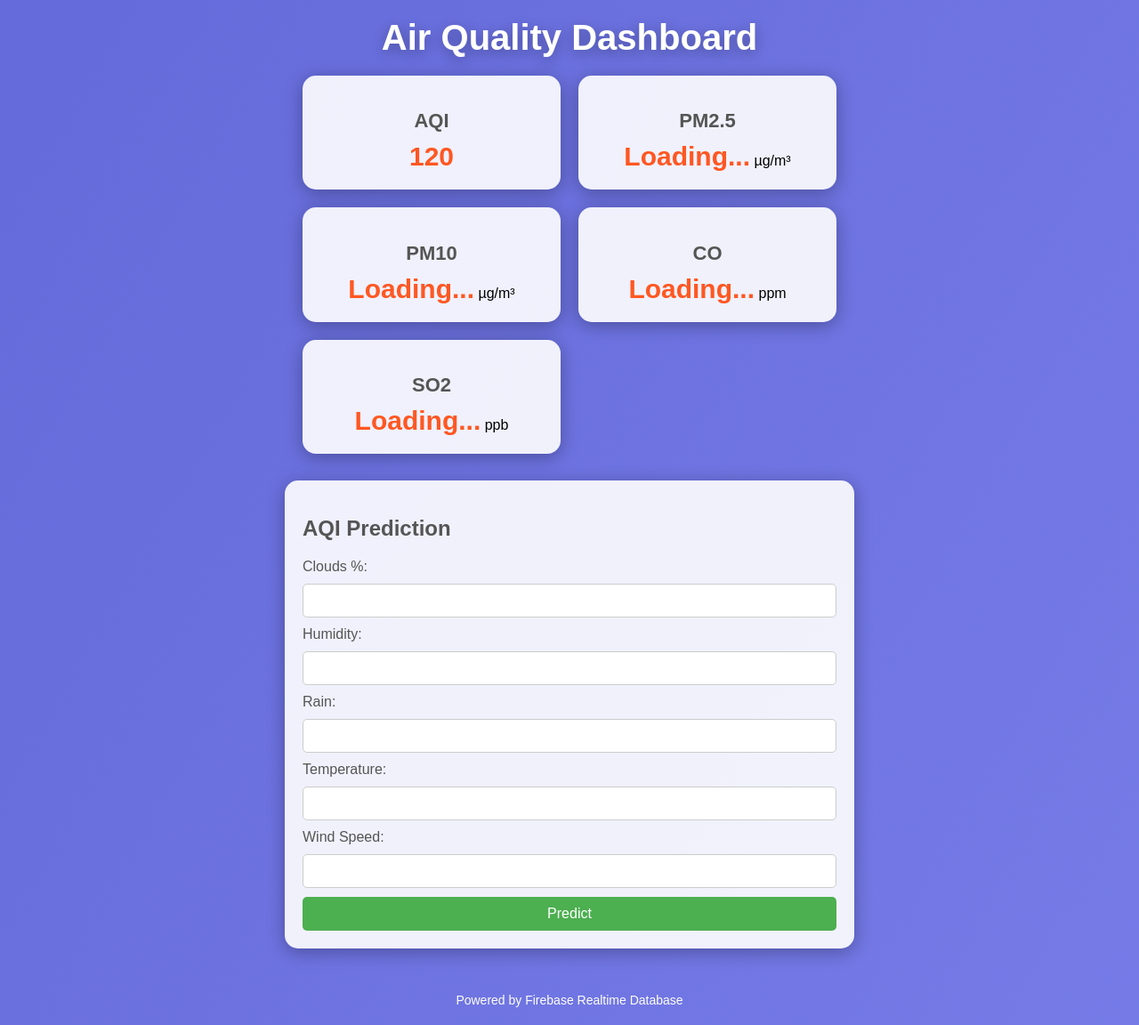
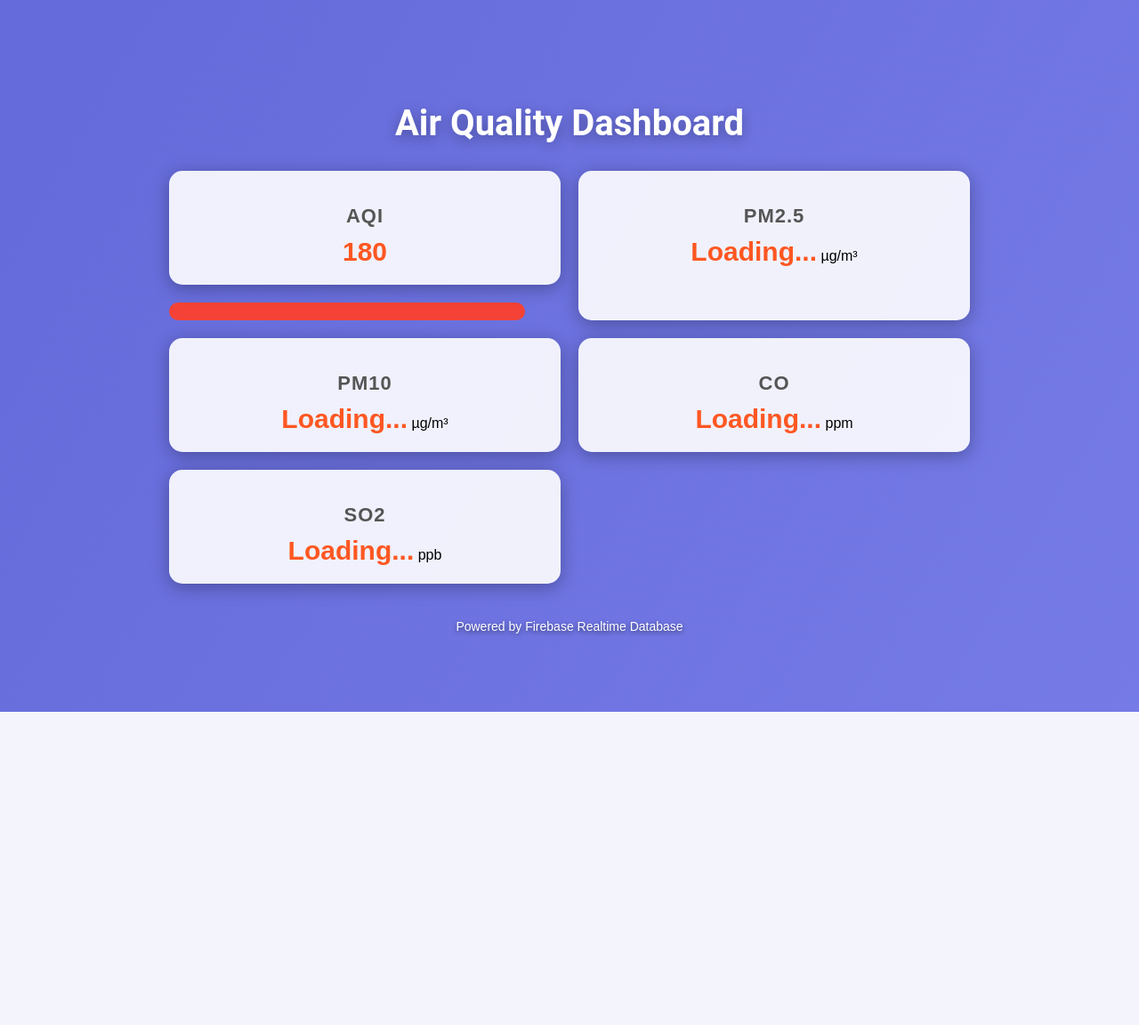
Before and after one commit to mluser2313/render-demo, a Flask app: page / in a window 1280 px wide. Shown: the whole page at 89% size. After the commit the page ends 800 px from the top, so only its background shows below. Run offline with Flask 3, Linux system fonts and the light colour scheme; parts of the project's set-up code (start-up, migrations or seed data) failed here and were passed over; some libraries are stand-ins or nearby versions.

Commit message:
Update index.html

```diff
--- a/templates/index.html
+++ b/templates/index.html
@@ -9,14 +9,16 @@
             font-family: 'Arial', sans-serif;
             margin: 0;
             padding: 0;
-            min-height: 100vh;
+            height: 100vh;
             background: linear-gradient(120deg, #4e54c8, #8f94fb);
             background-size: 400% 400%;
             animation: gradientAnimation 10s ease infinite;
             display: flex;
             flex-direction: column;
             align-items: center;
-            overflow-y: auto;
+            justify-content: center;
+            overflow: hidden;
+            scroll-behavior: smooth;
         }
 
         @keyframes gradientAnimation {
@@ -29,16 +31,16 @@
             color: #fff;
             font-size: 40px;
             text-shadow: 0 4px 15px rgba(0, 0, 0, 0.3);
-            margin: 20px 0;
+            margin-bottom: 30px;
+            font-family: 'Roboto', sans-serif;
         }
 
         .data-container {
             display: grid;
-            grid-template-columns: 1fr 1fr;
+            grid-template-columns: 1fr 1fr; /* Two columns */
             gap: 20px;
             max-width: 900px;
             width: 90%;
-            margin-bottom: 30px;
         }
 
         .data-card {
@@ -51,97 +53,104 @@
             cursor: pointer;
             position: relative;
             overflow: hidden;
+            backdrop-filter: blur(10px);
         }
 
         .data-card:hover {
             transform: translateY(-12px);
             box-shadow: 0 8px 25px rgba(0, 0, 0, 0.4);
             background-color: rgba(255, 255, 255, 1);
+            filter: brightness(1.2);
         }
 
         .data-card h2 {
             font-size: 22px;
             color: #555;
             margin-bottom: 10px;
+            text-transform: uppercase;
+            letter-spacing: 1px;
+            font-weight: 600;
         }
 
         .data-card span {
             font-size: 30px;
             color: #ff5722;
             font-weight: bold;
+            transition: color 0.4s ease;
+        }
+
+        .data-card:hover span {
+            color: #e91e63;
+            text-shadow: 0 0 10px rgba(233, 30, 99, 0.5);
+        }
+
+        .tooltip {
+            position: absolute;
+            top: 0;
+            left: 0;
+            width: 100%;
+            height: 100%;
+            background: rgba(0, 0, 0, 0.6);
+            color: #fff;
+            display: flex;
+            align-items: center;
+            justify-content: center;
+            text-align: center;
+            padding: 15px;
+            box-sizing: border-box;
+            opacity: 0;
+            pointer-events: none;
+            transition: opacity 0.3s, transform 0.3s ease-out;
+        }
+
+        .data-card:hover .tooltip {
+            opacity: 1;
+            transform: scale(1.05);
         }
 
         .footer {
-            margin: 20px 0;
+            margin-top: 40px;
             font-size: 14px;
             color: #fff;
+            text-shadow: 0 2px 5px rgba(0, 0, 0, 0.5);
         }
 
-        /* Form container styles */
-        .form-container {
-            background: rgba(255, 255, 255, 0.9);
-            border-radius: 15px;
-            box-shadow: 0 4px 20px rgba(0, 0, 0, 0.3);
-            padding: 20px;
+        /* AQI Bar Container - position next to AQI box */
+        .aqi-bar-container {
+            display: flex;
+            align-items: center;
+            justify-content: flex-start;
+            width: 100%;
             max-width: 400px;
-            width: 90%;
-            margin-bottom: 30px;
+            margin-top: 20px;
         }
 
-        .form-container h2 {
-            font-size: 24px;
-            color: #555;
-            margin-bottom: 20px;
+        .aqi-bar-inner {
+            height: 20px;
+            width: 0%; /* Default width */
+            border-radius: 10px;
+            transition: width 0.4s, background-color 0.4s ease;
         }
 
-        .form-container form {
+        .aqi-bar-inner.good {
+            background-color: #4caf50; /* Green for good air quality */
+        }
+
+        .aqi-bar-inner.moderate {
+            background-color: #ffeb3b; /* Yellow for moderate air quality */
+        }
+
+        .aqi-bar-inner.unhealthy {
+            background-color: #f44336; /* Red for unhealthy air quality */
+        }
+
+        .aqi-bar-inner.hazardous {
+            background-color: #9c27b0; /* Purple for hazardous air quality */
+        }
+
+        .data-card-container {
             display: flex;
             flex-direction: column;
-            gap: 10px;
-        }
-
-        .form-container label {
-            font-size: 16px;
-            color: #555;
-        }
-
-        .form-container input[type="number"] {
-            padding: 10px;
-            border-radius: 5px;
-            border: 1px solid #ccc;
-            font-size: 14px;
-            width: 100%;
-            box-sizing: border-box;
-        }
-
-        .form-container input[type="submit"] {
-            padding: 10px 20px;
-            background-color: #4caf50;
-            color: white;
-            border: none;
-            border-radius: 5px;
-            cursor: pointer;
-            font-size: 16px;
-        }
-
-        .form-container input[type="submit"]:hover {
-            background-color: #45a049;
-        }
-
-        .form-container .result {
-            margin-top: 20px;
-            font-size: 18px;
-            color: #333;
-        }
-
-        /* Ensure body is scrollable */
-        html, body {
-            height: auto;
-        }
-
-        .data-container, .form-container {
-            width: 100%;
-            max-width: 600px;
         }
     </style>
 	<script type="module" src="firebase.js"></script>
@@ -149,53 +158,71 @@
 <body>
     <h1>Air Quality Dashboard</h1>
     <div class="data-container">
-        <div class="data-card">
-            <h2>AQI</h2>
-            <span id="aqi">120</span>
+        <div class="data-card-container">
+            <div class="data-card">
+                <h2>AQI</h2>
+                <span id="aqi">120</span> <!-- Dynamically set the AQI value here -->
+                <div class="tooltip">Air Quality Index (AQI) reflects overall air pollution levels.</div>
+            </div>
+            <!-- AQI Bar placed next to the AQI box -->
+            <div class="aqi-bar-container">
+                <div id="aqi-bar-inner" class="aqi-bar-inner"></div>
+            </div>
         </div>
         <div class="data-card">
             <h2>PM2.5</h2>
             <span id="pm25">Loading...</span> µg/m³
+            <div class="tooltip">PM2.5: Fine particles ≤2.5 µm, harmful to lungs and heart.</div>
         </div>
         <div class="data-card">
             <h2>PM10</h2>
             <span id="pm10">Loading...</span> µg/m³
+            <div class="tooltip">PM10: Particulate matter ≤10 µm, affecting the respiratory system.</div>
         </div>
         <div class="data-card">
             <h2>CO</h2>
             <span id="co">Loading...</span> ppm
+            <div class="tooltip">Carbon Monoxide: Harmful colorless gas from burning fuels.</div>
         </div>
         <div class="data-card">
             <h2>SO2</h2>
             <span id="so2">Loading...</span> ppb
+            <div class="tooltip">Sulfur Dioxide: Gas from fossil fuels, causes respiratory irritation.</div>
         </div>
     </div>
 
-    <div class="form-container">
-        <h2>AQI Prediction</h2>
-        <form action="/predict" method="post">
-            <label for="Clouds">Clouds %:</label>
-            <input type="number" step="0.01" name="Clouds %" required>
+    <div class="footer">Powered by Firebase Realtime Database</div>
 
-            <label for="Humidity">Humidity:</label>
-            <input type="number" step="0.01" name="Humidity" required>
+    <script>
+        // Function to update AQI bar based on AQI value
+        function updateAQIBar() {
+            let aqiValue = parseInt(document.getElementById('aqi').textContent); // Get AQI value from the span
+            let aqiBarInner = document.getElementById('aqi-bar-inner');
 
-            <label for="Rain">Rain:</label>
-            <input type="number" step="0.01" name="Rain" required>
+            let barWidth = Math.min(aqiValue, 500); // Max width of 100% for 500 AQI
+            aqiBarInner.style.width = barWidth + '%'; // Update bar width
 
-            <label for="Temperature">Temperature:</label>
-            <input type="number" step="0.01" name="Temperature" required>
+            // Apply color classes based on AQI value
+            aqiBarInner.classList.remove('good', 'moderate', 'unhealthy', 'hazardous'); // Reset previous classes
+            if (aqiValue <= 50) {
+                aqiBarInner.classList.add('good');
+            } else if (aqiValue <= 100) {
+                aqiBarInner.classList.add('moderate');
+            } else if (aqiValue <= 200) {
+                aqiBarInner.classList.add('unhealthy');
+            } else {
+                aqiBarInner.classList.add('hazardous');
+            }
+        }
 
-            <label for="Wind_Speed">Wind Speed:</label>
-            <input type="number" step="0.01" name="Wind Speed" required>
+        // Call the function to update the AQI bar when the page loads
+        updateAQIBar();
 
-            <input type="submit" value="Predict">
-        </form>
-        {% if prediction_text %}
-        <div class="result">{{ prediction_text }}</div>
-        {% endif %}
-    </div>
-
-    <div class="footer">Powered by Firebase Realtime Database</div>
+        // For demonstration: Update AQI dynamically
+        setTimeout(() => {
+            document.getElementById('aqi').textContent = 180; // Change AQI value dynamically
+            updateAQIBar(); // Update AQI bar with the new value
+        }, 5000); // Change after 5 seconds for demonstration
+    </script>
 </body>
 </html>
```
